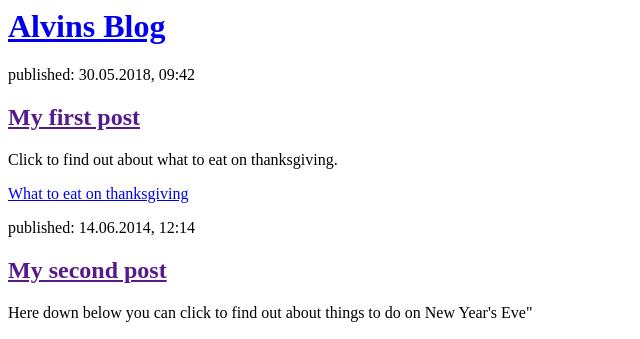
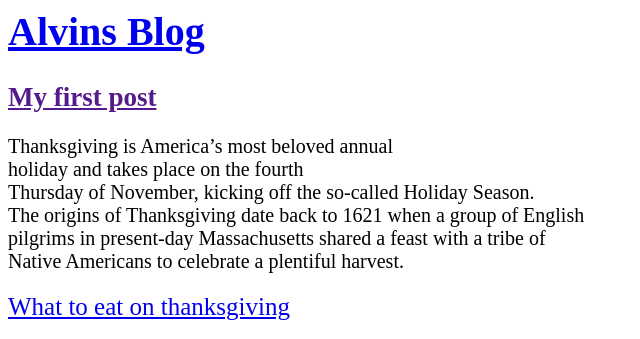
Before and after one commit to Alvin314/my-first-blog, a Python web app: template blog/templates/blog/post_list.html in a window 1280 px wide. Shown: the top 339 px of the page, without its empty margins (0-640 px from the left). Run offline with Jinja, Linux system fonts and the light colour scheme; the template is opened without the code that fills it, so the values that code supplies are empty.

Commit message:
Bloggen börjar se bra ut

```diff
--- a/blog/templates/blog/post_list.html
+++ b/blog/templates/blog/post_list.html
@@ -4,18 +4,19 @@
     </head>
     <body>
           <div>
-              <h1><a href="/">Alvins Blog</a></h1>
+              <h1 style="font-size: 40px"><a href="/">Alvins Blog</a></h1>
           </div>
 
           <div>
-            <p>published: 30.05.2018, 09:42</p>
-         <h2><a href="">My first post</a></h2>
-         <p>Click to find out about what to eat on thanksgiving.</p>
-         <a href="https://www.fluentu.com/blog/english/thanksgiving-list-of-foods/">What to eat on thanksgiving</a>
+
+         <h2 style="font-size: 27px"><a href="">My first post</a></h2>
+         <p style="font-size: 20px">Thanksgiving is America’s most beloved annual<br> holiday and takes place on the fourth <br>Thursday of November, kicking off the so-called Holiday Season.<br>
+
+The origins of Thanksgiving date back to 1621 when a group of English<br> pilgrims in present-day Massachusetts shared a feast with a tribe of <br>Native Americans to celebrate a plentiful harvest.</p>
+         <a style="font-size: 25px" href="https://www.fluentu.com/blog/english/thanksgiving-list-of-foods/">What to eat on thanksgiving</a>
      </div>
 
      <div>
-         <p>published: 14.06.2014, 12:14</p>
          <h2><a href="">My second post</a></h2>
          <p>Here down below you can click to find out about things to do on New Year's Eve"</p>
         <a href="https://www.visitlondon.com/things-to-do/whats-on/new-years-eve/things-to-do-on-new-years-eve-in-london">What to do on New Year's eve</a>
@@ -24,4 +25,5 @@
 </html>
 
     <img width="1000px"src="http://bigstarlake.com/wp-content/uploads/2017/04/bsl-2016.jpg">
+      <p style="font-size: 20px">published: 30.05.2018, 09:42</p>
 </html>
```
